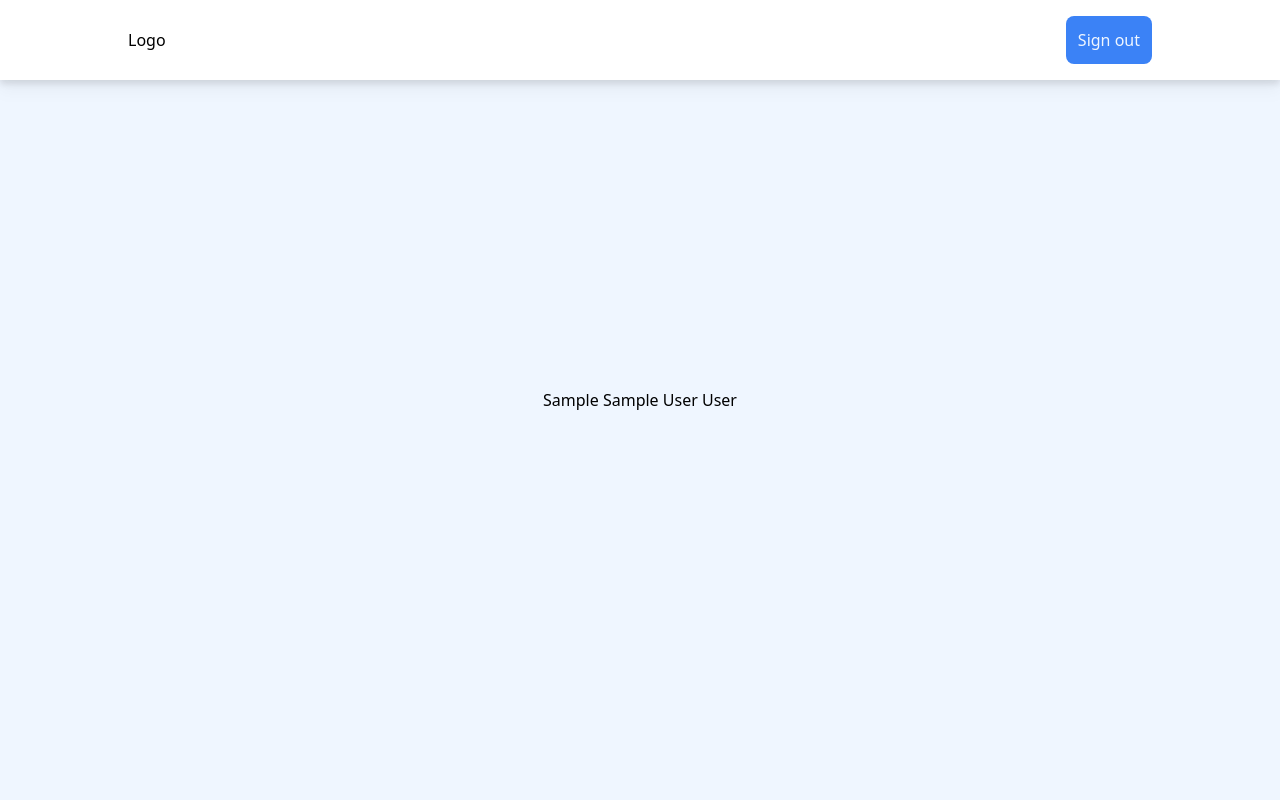
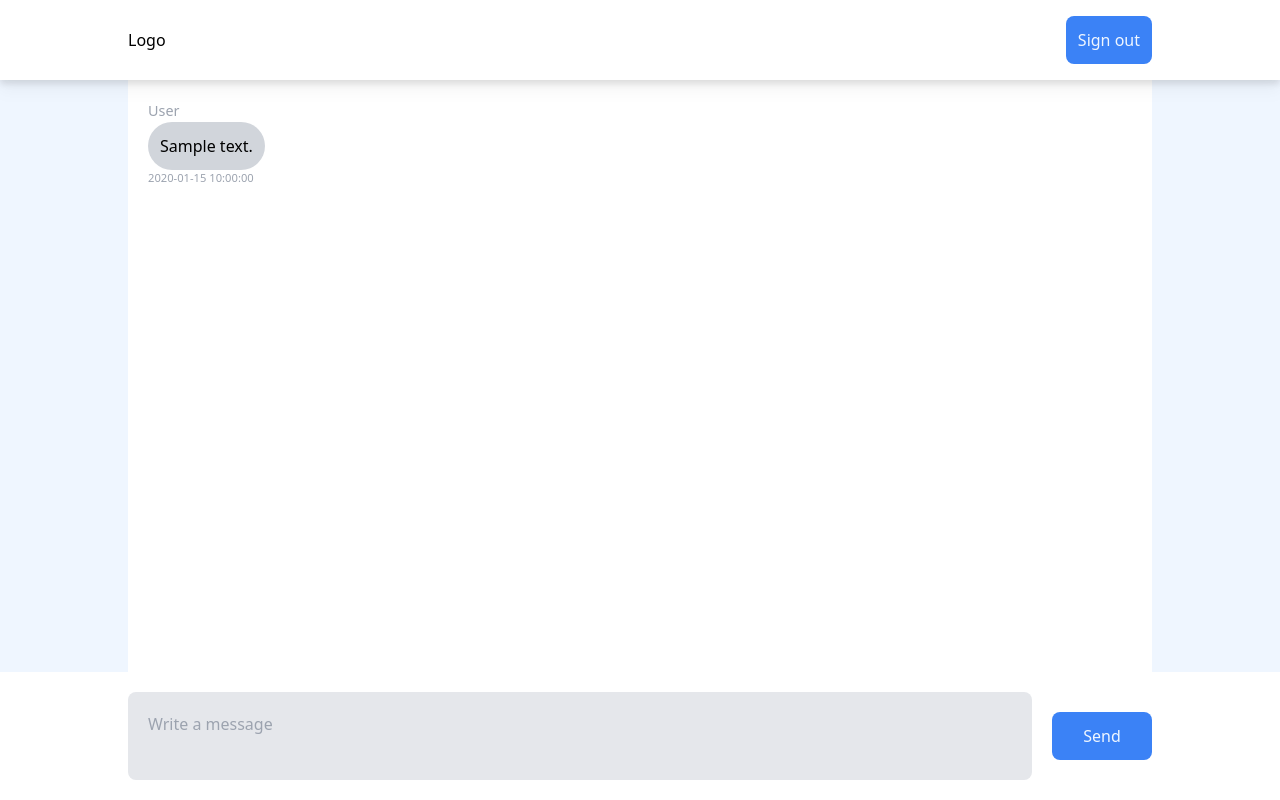
Before and after one commit to ifejinity/UniversityChat, a PHP site: page /pages/chat.php in a window 1280 px wide. Run offline with PHP 8.4, Linux system fonts and the light colour scheme; the visitor is signed in with stand-in values (Sample User, id 1); tables that the repository leaves empty or names only in its code hold one stand-in row (values such as "Sample post").

Commit message:
stable 1

```diff
--- a/dist/output.css
+++ b/dist/output.css
@@ -526,6 +526,10 @@ video {
   position: fixed;
 }
 
+.bottom-0 {
+  bottom: 0px;
+}
+
 .top-0 {
   top: 0px;
 }
@@ -551,6 +555,10 @@ video {
   display: grid;
 }
 
+.hidden {
+  display: none;
+}
+
 .h-fit {
   height: -moz-fit-content;
   height: fit-content;
@@ -562,6 +570,10 @@ video {
 
 .h-screen {
   height: 100vh;
+}
+
+.w-\[100px\] {
+  width: 100px;
 }
 
 .w-\[500px\] {
@@ -577,16 +589,24 @@ video {
   width: 100%;
 }
 
-.w-\[100px\] {
-  width: 100px;
+.w-\[150px\] {
+  width: 150px;
+}
+
+.max-w-\[1440px\] {
+  max-width: 1440px;
 }
 
 .max-w-\[500px\] {
   max-width: 500px;
 }
 
-.max-w-sm {
-  max-width: 24rem;
+.resize-none {
+  resize: none;
+}
+
+.grid-cols-1 {
+  grid-template-columns: repeat(1, minmax(0, 1fr));
 }
 
 .grid-cols-header {
@@ -605,12 +625,12 @@ video {
   align-items: center;
 }
 
+.justify-end {
+  justify-content: flex-end;
+}
+
 .justify-center {
   justify-content: center;
-}
-
-.justify-evenly {
-  justify-content: space-evenly;
 }
 
 .gap-4 {
@@ -625,8 +645,28 @@ video {
   gap: 1.5rem;
 }
 
+.self-start {
+  align-self: flex-start;
+}
+
+.self-end {
+  align-self: flex-end;
+}
+
+.overflow-hidden {
+  overflow: hidden;
+}
+
 .overflow-x-hidden {
   overflow-x: hidden;
+}
+
+.overflow-y-scroll {
+  overflow-y: scroll;
+}
+
+.rounded-full {
+  border-radius: 9999px;
 }
 
 .rounded-lg {
@@ -645,6 +685,16 @@ video {
 .bg-blue-500 {
   --tw-bg-opacity: 1;
   background-color: rgb(59 130 246 / var(--tw-bg-opacity));
+}
+
+.bg-gray-200 {
+  --tw-bg-opacity: 1;
+  background-color: rgb(229 231 235 / var(--tw-bg-opacity));
+}
+
+.bg-gray-300 {
+  --tw-bg-opacity: 1;
+  background-color: rgb(209 213 219 / var(--tw-bg-opacity));
 }
 
 .bg-white {
@@ -670,12 +720,36 @@ video {
   padding-bottom: 1rem;
 }
 
+.pb-\[200px\] {
+  padding-bottom: 200px;
+}
+
+.pt-\[100px\] {
+  padding-top: 100px;
+}
+
+.pb-\[250px\] {
+  padding-bottom: 250px;
+}
+
 .text-center {
   text-align: center;
 }
 
+.text-\[\.7rem\] {
+  font-size: .7rem;
+}
+
+.text-\[\.9rem\] {
+  font-size: .9rem;
+}
+
 .text-\[25px\] {
   font-size: 25px;
+}
+
+.text-\[30px\] {
+  font-size: 30px;
 }
 
 .font-bold {
@@ -687,9 +761,30 @@ video {
   color: rgb(239 246 255 / var(--tw-text-opacity));
 }
 
+.text-gray-400 {
+  --tw-text-opacity: 1;
+  color: rgb(156 163 175 / var(--tw-text-opacity));
+}
+
+.text-white {
+  --tw-text-opacity: 1;
+  color: rgb(255 255 255 / var(--tw-text-opacity));
+}
+
+.text-blue-500 {
+  --tw-text-opacity: 1;
+  color: rgb(59 130 246 / var(--tw-text-opacity));
+}
+
 .shadow-2xl {
   --tw-shadow: 0 25px 50px -12px rgb(0 0 0 / 0.25);
   --tw-shadow-colored: 0 25px 50px -12px var(--tw-shadow-color);
+  box-shadow: var(--tw-ring-offset-shadow, 0 0 #0000), var(--tw-ring-shadow, 0 0 #0000), var(--tw-shadow);
+}
+
+.shadow-xl {
+  --tw-shadow: 0 20px 25px -5px rgb(0 0 0 / 0.1), 0 8px 10px -6px rgb(0 0 0 / 0.1);
+  --tw-shadow-colored: 0 20px 25px -5px var(--tw-shadow-color), 0 8px 10px -6px var(--tw-shadow-color);
   box-shadow: var(--tw-ring-offset-shadow, 0 0 #0000), var(--tw-ring-shadow, 0 0 #0000), var(--tw-shadow);
 }
 
@@ -742,6 +837,10 @@ video {
     width: fit-content;
   }
 
+  .md\:grid-cols-header {
+    grid-template-columns: 1fr auto;
+  }
+
   .md\:flex-row {
     flex-direction: row;
   }
--- a/pages/chat.php
+++ b/pages/chat.php
@@ -13,6 +13,9 @@
     while($row = $result->fetch_assoc()){
         $fullname = $row["fname"] . " " . $row["mname"] . " " . $row["lname"];
     }
+
+    $selectMessages = "SELECT * FROM (SELECT * FROM messages ORDER BY messageid DESC LIMIT 10) AS subquery ORDER BY messageid ASC";
+    $messages = $conn->query($selectMessages);
 ?>
 
 <!DOCTYPE html>
@@ -50,10 +53,63 @@
         </div>
     </header>
 
-    <h1><?php echo $fullname ?></h1>
+    <div class="bg-white w-full h-screen grid mx-[5%] md:mx-[10%] items-center max-w-[1440px] gap-5" id="holder">
+        <div class="rounded-lg h-full w-full p-5 flex flex-col gap-5 pt-[100px] pb-[200px] overflow-y-scroll" id="conversation">
+            <?php
+            if($messages->num_rows > 0){
+                while($rowmessages = $messages->fetch_assoc()){
+                    if($studentid === $rowmessages["studentid"]){
+            ?>
+                        <div class="flex flex-col w-full" id="messageItem">
+                            <h1 class="self-end text-[.9rem] text-gray-400"><?php echo $rowmessages["fullname"];?></h1>
+                            <div class="self-end w-fit bg-blue-500 p-3 text-white rounded-full">
+                                <h1><?php echo $rowmessages["message"] ?></h1>
+                            </div>
+                            <h1 class="self-end text-[.7rem] text-gray-400"><?php echo $rowmessages["datetime"];?></h1>
+                        </div>
+            <?php
+                    }
+                    else{
+            ?>
+                        <div class="flex flex-col w-full" id="messageItem">
+                            <h1 class="self-start text-[.9rem] text-gray-400"><?php echo $rowmessages["fullname"];?></h1>
+                            <div class="self-start w-fit bg-gray-300 p-3 rounded-full">
+                                <h1><?php echo $rowmessages["message"]?></h1>
+                            </div>
+                            <h1 class="self-start text-[.7rem] text-gray-400"><?php echo $rowmessages["datetime"];?></h1>
+                        </div>
+            <?php
+                    }
+                }
+            }
+            else
+            {
+            ?>
+                <h1 class="text-[30px] font-bold text-blue-500 text-center">No messages</h1>
+            <?php
+            }
+            ?>
+        </div>
+    </div>
+
+    <div class="fixed w-full grid bottom-0 bg-white p-5 px-[5%] md:px-[10%] shadow-xl">
+        <form id="myMessage" class="md:grid-cols-header grid-cols-1 gap-5 justify-center items-center grid">
+            <input type="hidden" name="myLoaded2" value="10" id="limitdata2">
+            <textarea class="outline-none bg-gray-200 p-5 rounded-lg resize-none"
+            name="message" id="message" cols="30" rows="2" placeholder="Write a message"></textarea>
+            <input type="hidden" name="studentid" value="<?php echo $studentid?>">
+            <input type="hidden" name="fullname" value="<?php echo $fullname?>">
+            <button type="submit" class="bg-blue-500 p-3 rounded-lg text-blue-50 hover:opacity-80
+            ring-blue-300 focus:outline-none focus:ring w-[100px]" id="send">Send</button>
+        </form>
+    </div>
+    <form id="limit">
+        <input type="hidden" name="myLoaded" value="10" id="limitdata">
+    </form>
 
     <script>
         $("#modalSignout").hide();
+
         $("#signout").click(()=>{
             $("#modalSignout").show();
         })
@@ -62,7 +118,23 @@
             $("#modalSignout").hide();
         })
 
+        // Show more
+        let myLimitval = parseInt($("#limitdata").val());
+        let myLimitval2 = parseInt($("#limitdata2").val());
+        $("#conversation").scroll(function() {
+
+            if ($(this).scrollTop() === 0) {
+                let sum = myLimitval += 10;
+
+                $("#limitdata").val(sum);
+                $("#limitdata2").val(sum);
+
+                console.log(sum);
+            }
+        });
+
         $(document).ready(()=> {
+            // sign out
             $("#proceed").click((e)=>{
                 e.preventDefault(); // Prevent the form from submitting normally
 
@@ -73,6 +145,43 @@
                     }
                 });
             });
+
+            setInterval(()=> {
+                var limit = $("#limit").serialize();
+                $.ajax({
+                    url: '../php/reload.php',
+                    type: 'POST',
+                    data: limit,
+                    success: function(response){
+                        $("#conversation").html(response);
+                    }
+                });
+            }, 1000);
+
+            // scroll bottom
+            var scrollableElement = $("#conversation");
+            scrollableElement.scrollTop(scrollableElement[0].scrollHeight);
+
+            // send message
+            $("#send").click((e)=>{
+                if($("#message").val() != ""){
+                    e.preventDefault();
+                    var formData = $("#myMessage").serialize();
+                    $.ajax({
+                        url: '../php/chat.php',
+                        type: 'POST',
+                        data: formData,
+                        success: function(response) {
+                            $("#conversation").html(response);
+                            $("#message").val("");
+                            scrollableElement.scrollTop(scrollableElement[0].scrollHeight);
+                        },
+                        error: function(xhr, status, error) {
+                            alert(error);
+                        }
+                    });
+                }
+            });
         });
     </script>
 </body>
--- /dev/null
+++ b/php/reload.php
@@ -0,0 +1,42 @@
+<?php
+    session_start();
+    include '../conn.php';
+    $limit = $_POST["myLoaded"];
+    $studentid = $_SESSION["studentid"];
+    $selectMessages = "SELECT * FROM (SELECT * FROM messages ORDER BY messageid DESC LIMIT $limit) AS subquery ORDER BY messageid ASC";
+    $messages = $conn->query($selectMessages);
+
+    if($messages->num_rows > 0){
+        while ($rowmessages = $messages->fetch_assoc()) {
+            $message =  $rowmessages["message"];
+            $datetime =  $rowmessages["datetime"];
+            $fname =  $rowmessages["fullname"];
+
+            if ($studentid === $rowmessages["studentid"]) {
+                echo "
+                    <div class='flex flex-col w-full' id='messageItem'>
+                        <h1 class='self-end text-[.9rem] text-gray-400'>$fname</h1>
+                        <div class='self-end w-fit bg-blue-500 p-3 text-white rounded-full'>
+                            <h1>$message</h1>
+                        </div>
+                        <h1 class='self-end text-[.7rem] text-gray-400'>$datetime</h1>
+                    </div>
+                ";
+            } else {
+                echo "
+                    <div class='flex flex-col w-full' id='messageItem'>
+                        <h1 class='self-start text-[.9rem] text-gray-400'>$fname</h1>
+                        <div class='self-start w-fit bg-gray-300 p-3 rounded-full'>
+                            <h1>$message</h1>
+                        </div>
+                        <h1 class='self-start text-[.7rem] text-gray-400'>$datetime</h1>
+                    </div>
+                ";
+            }
+        }
+    }
+    else{
+        echo "<h1 class='text-[30px] font-bold text-blue-500 text-center'>No messages</h1>";
+    }
+    $conn->close();
+?>
```
Also changed, not shown: php/chat.php (added, +48 -0 lines).
